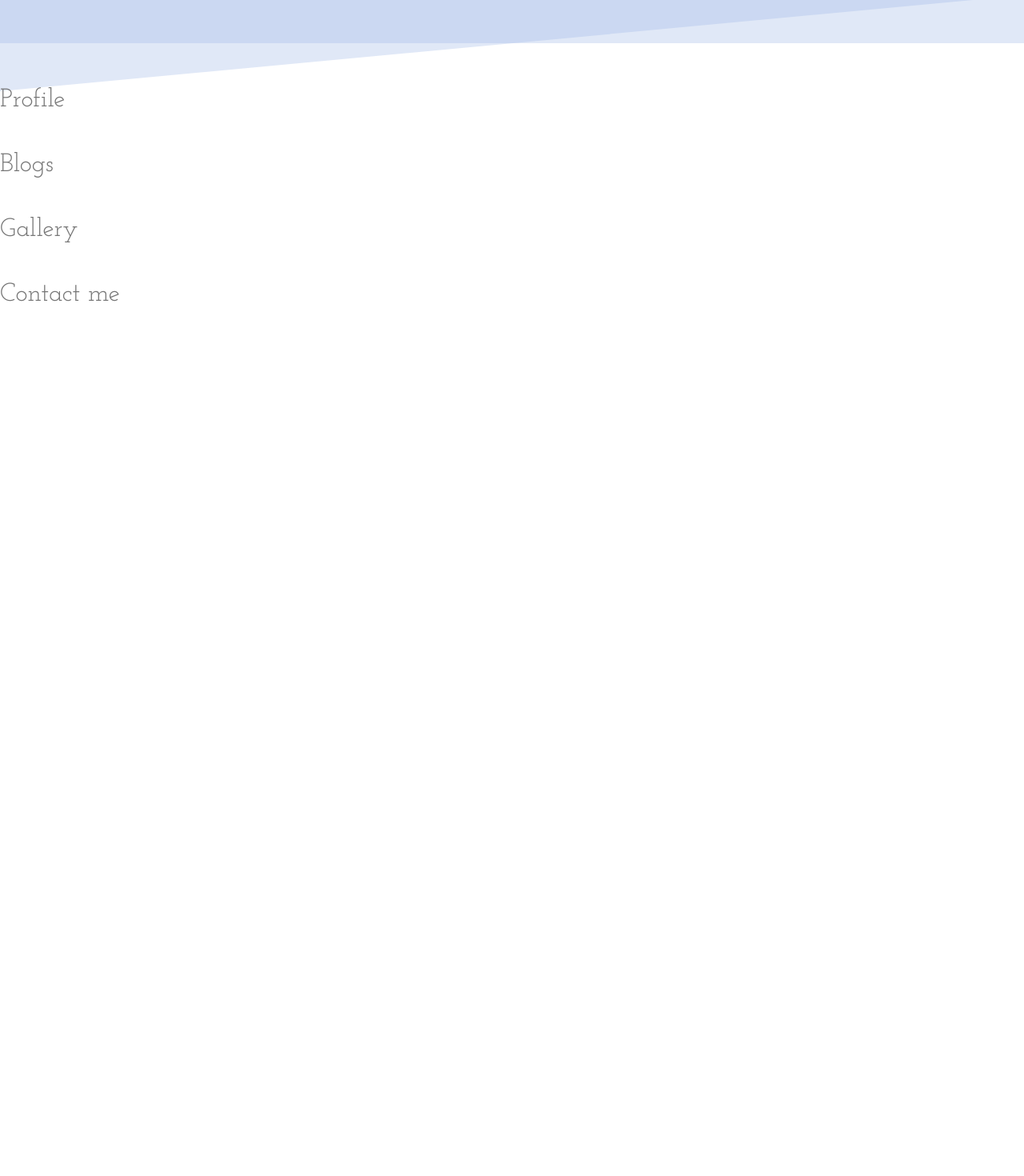
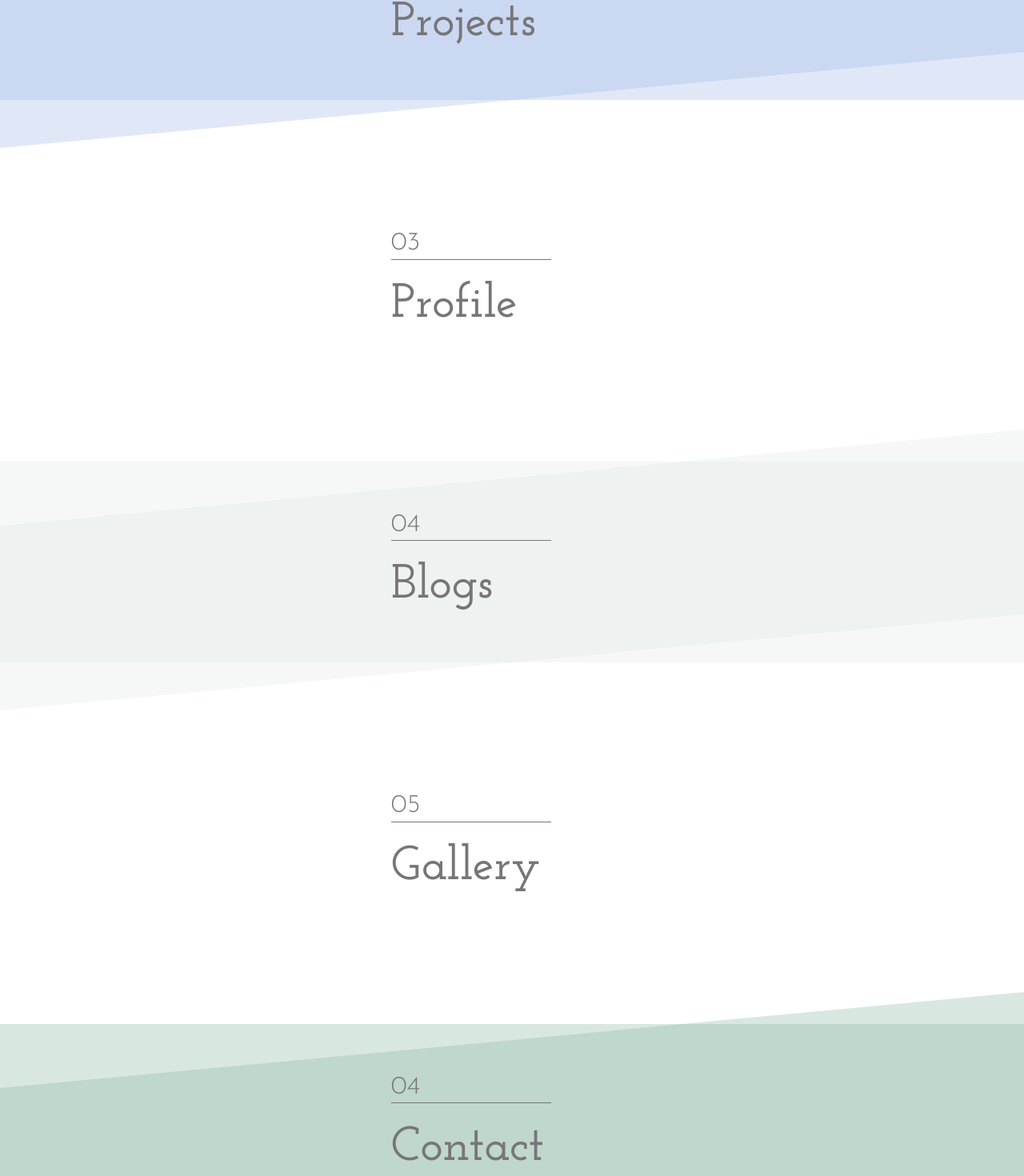
Before and after one commit to yammik/maykim.me, a React (Create React App) app: page / in a window 1280 px wide. Shown: the part 1035-2505 px from the top of the page at 80% size. Before the commit the page ends 1465 px from the top, so only its background shows below. Built offline with nearby package versions, Linux system fonts and the light colour scheme.

Commit message:
basic layout for all sections

```diff
--- a/src/About.js
+++ b/src/About.js
@@ -1,11 +1,10 @@
-import React, { useEffect, useState } from "react";
+import React from "react";
 
 import {
   text,
   ContentWrapper,
   SectionNumber,
   SectionHeaderWrapper,
-  Line,
   CoolLine
 } from "./Styles";
 
--- a/src/Blogs.js
+++ b/src/Blogs.js
@@ -1,9 +1,23 @@
 import React from "react";
+import {
+  text,
+  wrappers,
+  ContentWrapper,
+  SectionHeaderWrapper,
+  SectionNumber,
+  CoolLine
+} from "./Styles";
 
 export default function Blogs() {
   return (
-    <>
-      <h4>Blogs</h4>
-    </>
+    <ContentWrapper>
+      <SectionHeaderWrapper>
+        <SectionNumber>04</SectionNumber>
+        <CoolLine />
+        <text.Heading>Blogs</text.Heading>
+      </SectionHeaderWrapper>
+      <wrappers.GreenTail slant="top" />
+      <wrappers.GreenTail />
+    </ContentWrapper>
   );
 }
--- a/src/Contact.js
+++ b/src/Contact.js
@@ -1,9 +1,31 @@
 import React from "react";
+import styled from "styled-components";
+import {
+  text,
+  wrappers,
+  ContentWrapper,
+  SectionHeaderWrapper,
+  SectionNumber,
+  CoolLine
+} from "./Styles";
 
 export default function Contact() {
   return (
-    <>
-      <h4>Contact me</h4>
-    </>
+    <ContentWrapper>
+      <SectionHeaderWrapper>
+        <SectionNumber>04</SectionNumber>
+        <CoolLine />
+        <text.Heading>Contact</text.Heading>
+      </SectionHeaderWrapper>
+      <BlueGreenWrapper slant="top" />
+      <BlueGreenWrapper />
+    </ContentWrapper>
   );
 }
+
+const BlueGreenWrapper = styled(wrappers.BlueGreenTail)`
+  &:after {
+    border-bottom: 0;
+    bottom: -10rem;
+  }
+`;
--- a/src/Gallery.js
+++ b/src/Gallery.js
@@ -1,9 +1,21 @@
 import React from "react";
+
+import {
+  text,
+  ContentWrapper,
+  SectionNumber,
+  SectionHeaderWrapper,
+  CoolLine
+} from "./Styles";
 
 export default function Gallery() {
   return (
-    <>
-      <h4>Gallery</h4>
-    </>
+    <ContentWrapper>
+      <SectionHeaderWrapper>
+        <SectionNumber>05</SectionNumber>
+        <CoolLine />
+        <text.Heading>Gallery</text.Heading>
+      </SectionHeaderWrapper>
+    </ContentWrapper>
   );
 }
--- a/src/Profile.js
+++ b/src/Profile.js
@@ -1,9 +1,21 @@
 import React from "react";
+
+import {
+  text,
+  ContentWrapper,
+  SectionNumber,
+  SectionHeaderWrapper,
+  CoolLine
+} from "./Styles";
 
 export default function Profile() {
   return (
-    <>
-      <h4>Profile</h4>
-    </>
+    <ContentWrapper>
+      <SectionHeaderWrapper>
+        <SectionNumber>03</SectionNumber>
+        <CoolLine />
+        <text.Heading>Profile</text.Heading>
+      </SectionHeaderWrapper>
+    </ContentWrapper>
   );
 }
--- a/src/Projects.js
+++ b/src/Projects.js
@@ -1,10 +1,21 @@
 import React from "react";
-import { text, wrappers, ContentWrapper } from "./Styles";
+import {
+  text,
+  wrappers,
+  ContentWrapper,
+  SectionHeaderWrapper,
+  SectionNumber,
+  CoolLine
+} from "./Styles";
 
 export default function Projects() {
   return (
     <ContentWrapper>
-      <text.Heading>Projects</text.Heading>
+      <SectionHeaderWrapper>
+        <SectionNumber>02</SectionNumber>
+        <CoolLine />
+        <text.Heading>Projects</text.Heading>
+      </SectionHeaderWrapper>
       <wrappers.BluerTail slant="top" />
       <wrappers.BluerTail />
     </ContentWrapper>
--- a/src/Styles.js
+++ b/src/Styles.js
@@ -32,13 +32,15 @@ export const SectionHeaderWrapper = styled.div`
   display: flex;
   flex-direction: column;
   width: fit-content;
-  margin: 0 auto;
+  margin: 0;
+  margin-left: 36%;
 `;
 
-export const Line = styled.div`
+const Line = styled.div`
   width: ${({ width = 0 }) => `${width}rem`};
   border-bottom: 1px solid #767676;
-  transition: width 1.5s ease-in-out;
+  transition: width 1.2s ease-in-out;
+  margin-bottom: 1rem;
 `;
 
 export function CoolLine() {
@@ -127,8 +129,8 @@ export const EvenSpace = styled.div`
 
 export const text = {
   Heading: styled.h2`
-    font-family: "Josefin Sans", sans-serif;
-    font-weight: 800;
+    font-family: "Josefin Slab", serif;
+    font-weight: 600;
     font-size: 3rem; /* 48 px */
     margin: 0;
   `,
```
